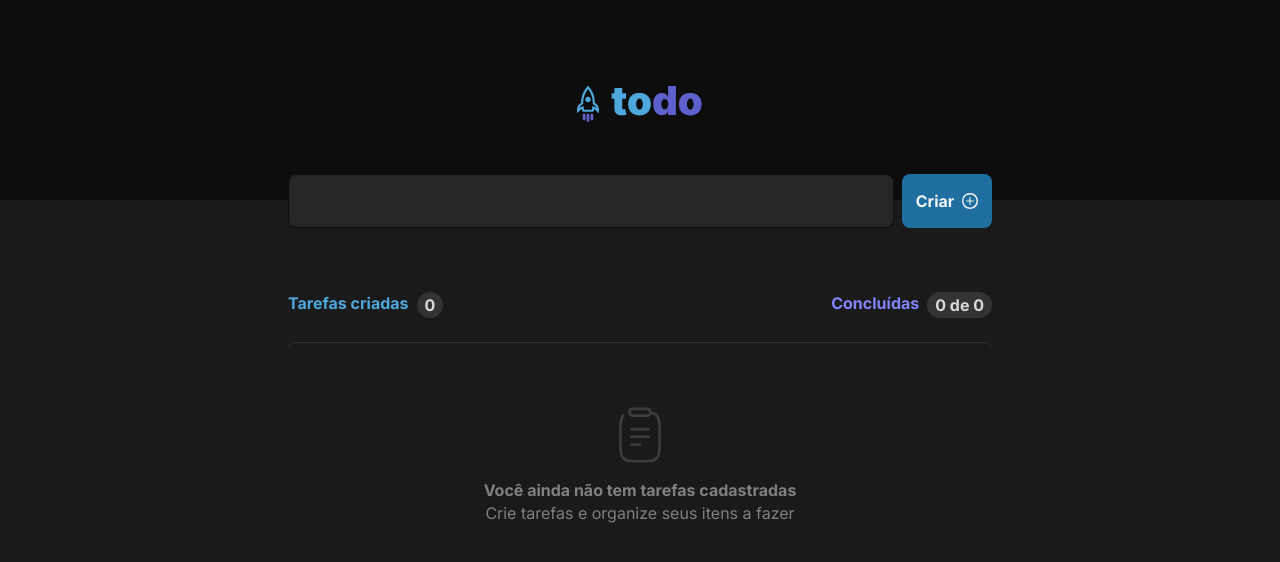
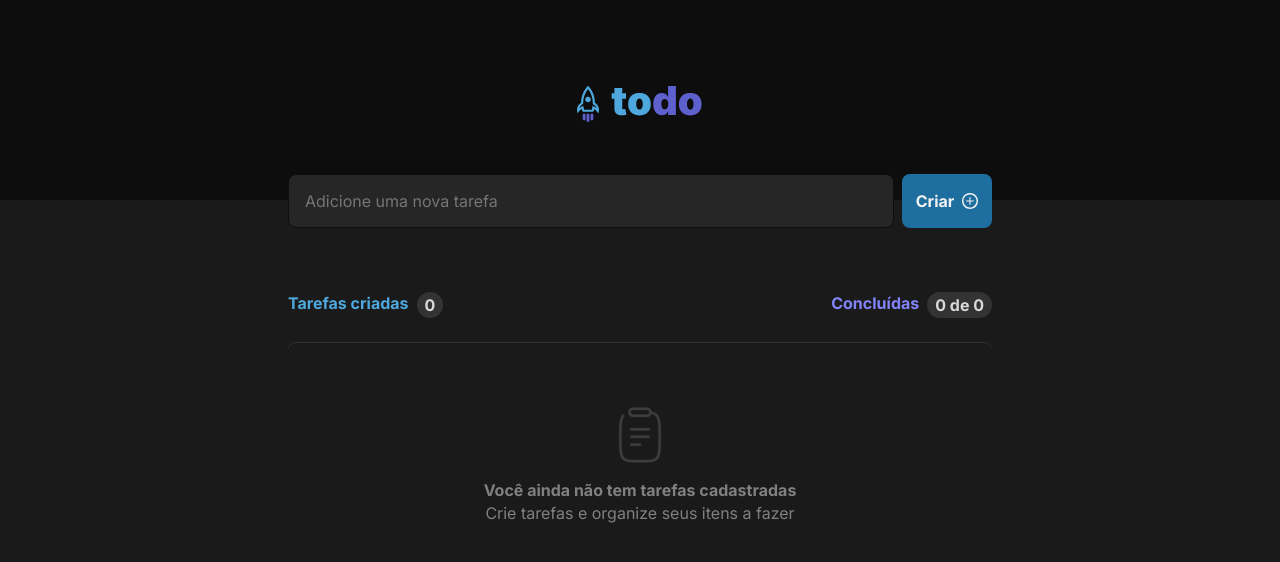
Before and after one commit to YanCardoso/desafio01-ToDo-List, a React (Vite) app: page / in a window 1280 px wide. Shown: the top 562 px of the page. Built offline with nearby package versions, Linux system fonts and the light colour scheme.

Commit message:
placeholder

```diff
--- a/src/components/InputBar/index.tsx
+++ b/src/components/InputBar/index.tsx
@@ -14,7 +14,7 @@ interface InputBarProps {
 }
 
 export function InputBar({ addNewItemTask }: InputBarProps) {
-  const [messageTask, setMessageTask] = useState('');
+  const [messageTask, setMessageTask] = useState("");
 
   function handleMessageCreate(e) {
     e.preventDefault;
@@ -38,7 +38,12 @@ export function InputBar({ addNewItemTask }: InputBarProps) {
 
   return (
     <div className={styles.container}>
-      <input type="text" value={messageTask} onChange={handleMessageCreate} />
+      <input
+        placeholder="Adicione uma nova tarefa"
+        type="text"
+        value={messageTask}
+        onChange={handleMessageCreate}
+      />
       <button onClick={handleTaskCreate}>
         Criar
         <PlusIcon className={styles.plusIcon} />
```
